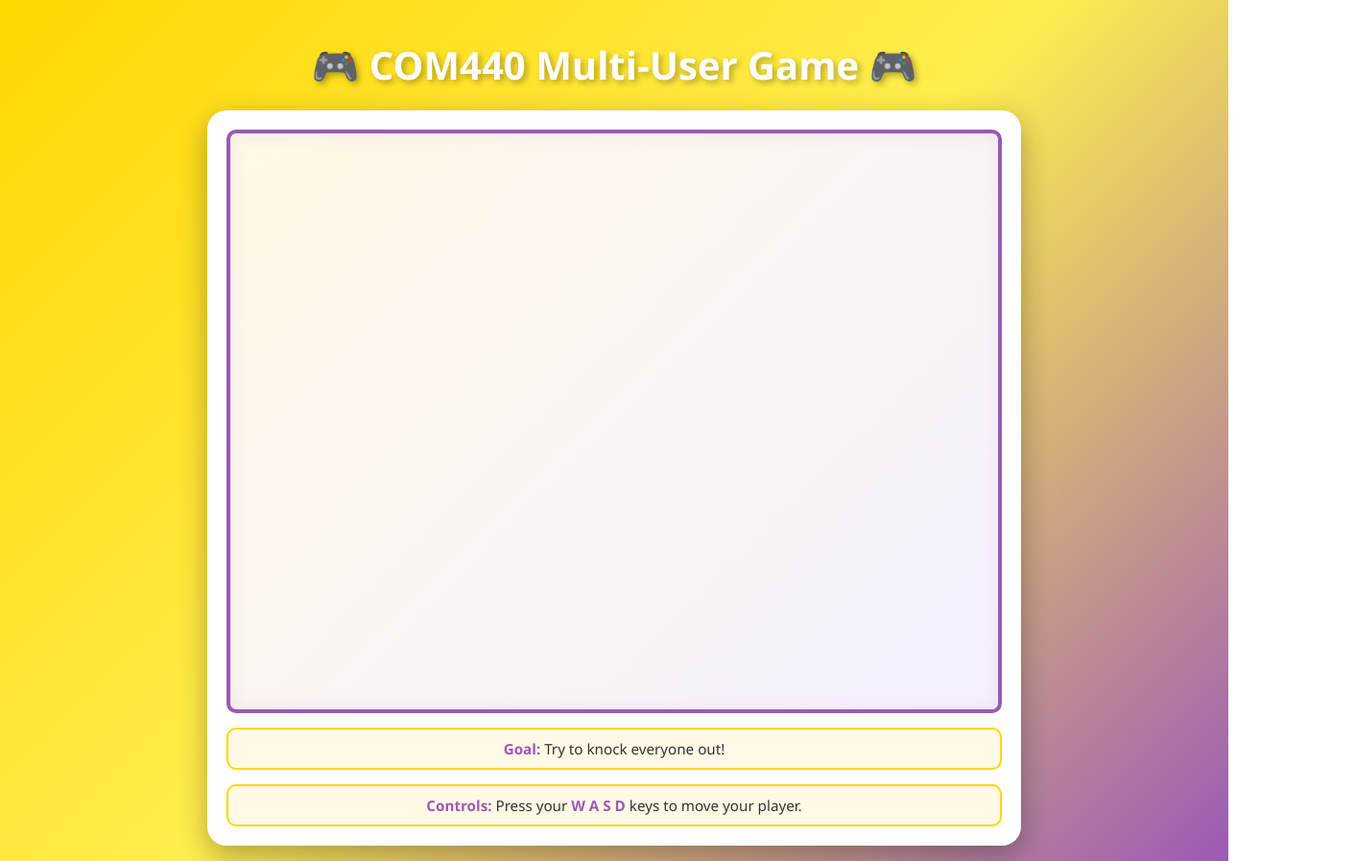
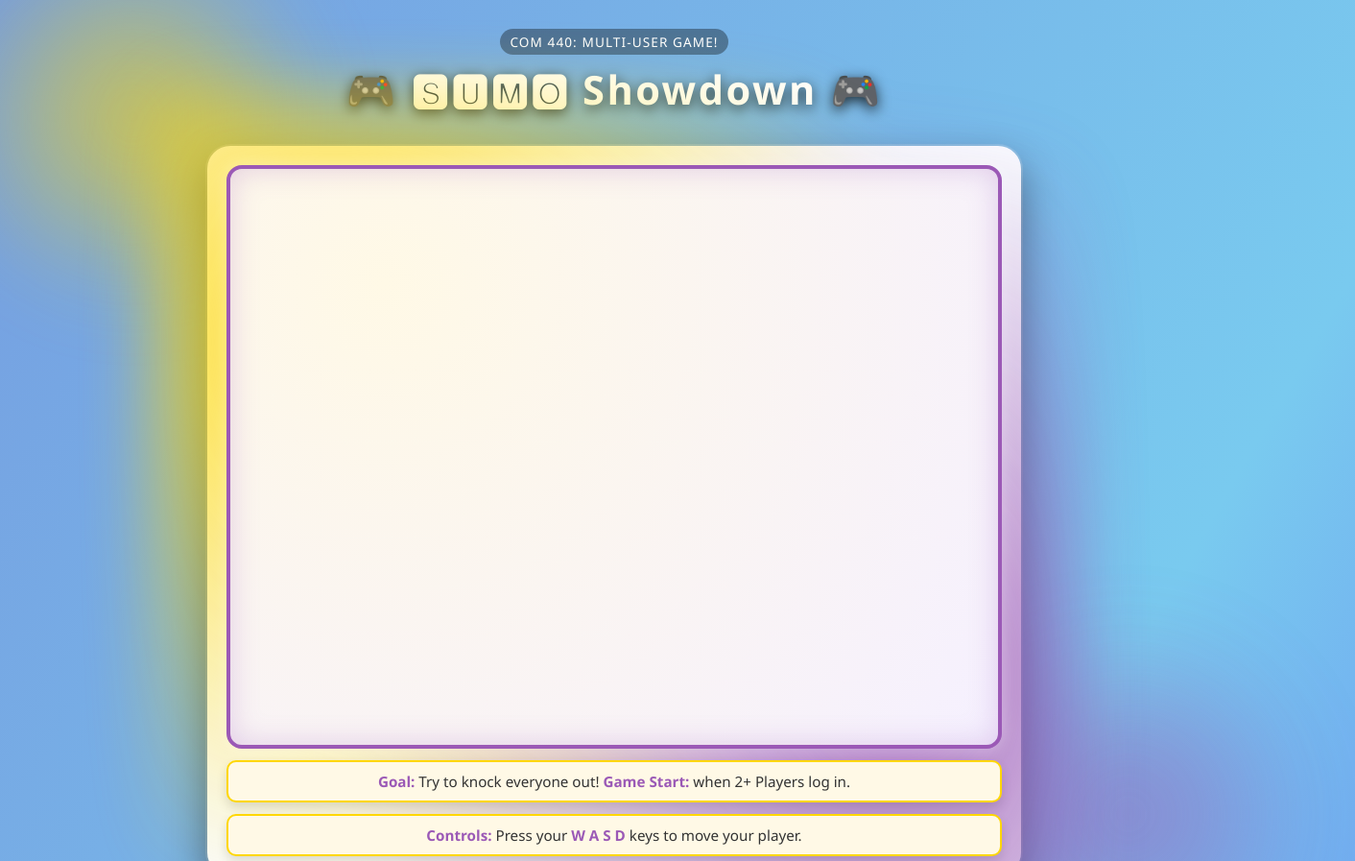
Before and after one commit to quentin-drucker/COM440-Multi-user-Game, a website: page mc_game_assignment/participate_game_93.html in a window 1280 px wide. Shown: the top 897 px of the page at 96% size, 1412 px wide, since content can reach past the window. Drawn offline with nearby package versions, Linux system fonts and the light colour scheme; no server answers.

Commit message:
added more styling changes

```diff
--- a/mc_game_assignment/participate_game_93.html
+++ b/mc_game_assignment/participate_game_93.html
@@ -10,48 +10,162 @@
         box-sizing: border-box;
     }
 
+    /* === PAGE BACKGROUND === */
+
     body {
         font-family: 'Segoe UI', Tahoma, Geneva, Verdana, sans-serif;
-        background: linear-gradient(135deg, #ffd700 0%, #ffed4e 50%, #9b59b6 100%);
         min-height: 100vh;
         display: flex;
         flex-direction: column;
         align-items: center;
         padding: 20px;
+        position: relative;
+        overflow: hidden;
+
+        /* Base animated gradient */
+        background:
+            linear-gradient(120deg, #2b1055, #7597de, #79caef, #533df5);
+        background-size: 300% 300%;
+        animation: arenaGradient 18s ease-in-out infinite;
     }
 
-    h1 {
-        color: white;
-        text-align: center;
-        margin: 20px 0;
-        font-size: 2.5em;
-        text-shadow: 3px 3px 6px rgba(0, 0, 0, 0.3);
+    /* Big moving color waves */
+    @keyframes arenaGradient {
+        0%   { background-position: 0% 50%; }
+        50%  { background-position: 100% 50%; }
+        100% { background-position: 0% 50%; }
     }
 
-    .game-container {
-        background: white;
-        padding: 20px;
-        border-radius: 20px;
-        box-shadow: 0 10px 30px rgba(0, 0, 0, 0.3);
+    /* Floating glowing blobs behind everything */
+    body::before,
+    body::after {
+        content: "";
+        position: absolute;
+        width: 450px;
+        height: 450px;
+        border-radius: 50%;
+        filter: blur(45px);
+        opacity: 0.7;
+        z-index: 0;
     }
 
+    /* Blob 1 */
+    body::before {
+        background: radial-gradient(circle, rgba(255, 215, 0, 0.95), transparent 60%);
+        top: -120px;
+        left: -120px;
+        animation: floatBlob1 22s ease-in-out infinite alternate;
+    }
+
+    /* Blob 2 */
+    body::after {
+        background: radial-gradient(circle, rgba(155, 89, 182, 0.9), transparent 60%);
+        bottom: -150px;
+        right: -140px;
+        animation: floatBlob2 26s ease-in-out infinite alternate;
+    }
+
+    @keyframes floatBlob1 {
+        0%   { transform: translate(0, 0) scale(1); }
+        50%  { transform: translate(80px, 40px) scale(1.1); }
+        100% { transform: translate(40px, -40px) scale(0.9); }
+    }
+
+    @keyframes floatBlob2 {
+        0%   { transform: translate(0, 0) scale(1); }
+        50%  { transform: translate(-60px, -30px) scale(1.15); }
+        100% { transform: translate(-20px, 40px) scale(0.95); }
+    }
+
+    /* === TITLE AREA === */
+
+    .title-header {
+        text-align: center;
+        color: white;
+        margin: 10px 0 25px;
+        position: relative;
+        z-index: 2;
+    }
+
+    .title-badge {
+        display: inline-block;
+        padding: 4px 10px;
+        border-radius: 999px;
+        background: rgba(0, 0, 0, 0.35);
+        font-size: 0.85rem;
+        letter-spacing: 0.08em;
+        text-transform: uppercase;
+        margin-bottom: 8px;
+    }
+
+    .title-main {
+        font-size: 2.6rem;
+        letter-spacing: 0.06em;
+        text-shadow: 0 4px 14px rgba(0, 0, 0, 0.75);
+        margin-bottom: 6px;
+    }
+
+    /* === GAME CONTAINER + GLOW RING === */
+
+    .game-container {
+        position: relative;
+        background: rgba(255, 255, 255, 0.96);
+        padding: 20px;
+        border-radius: 24px;
+        box-shadow:
+            0 18px 40px rgba(0, 0, 0, 0.45),
+            0 0 0 2px rgba(255, 255, 255, 0.2);
+        z-index: 2;
+    }
+
+    /* Strong glowing aura around arena */
+    .game-container::before {
+        content: "";
+        position: absolute;
+        inset: -50px;
+        border-radius: 40px;
+        background:
+            radial-gradient(circle at 20% 30%, rgba(255, 215, 0, 0.9), transparent 60%),
+            radial-gradient(circle at 80% 70%, rgba(155, 89, 182, 0.9), transparent 60%);
+        opacity: 0.9;
+        filter: blur(35px);
+        z-index: -1;
+        animation: arenaGlow 8s ease-in-out infinite alternate;
+    }
+
+    @keyframes arenaGlow {
+        0% {
+            transform: scale(0.96);
+            opacity: 0.7;
+        }
+        100% {
+            transform: scale(1.05);
+            opacity: 1;
+        }
+    }
+
+    /* === CANVAS + CONTROLS === */
+
     canvas {
-        background: linear-gradient(135deg, #fff9e6 0%, #f5f0ff 100%);
+        background: radial-gradient(circle at 20% 20%, #fff9e6, #f5f0ff);
         display: block;
         border: 4px solid #9b59b6;
-        border-radius: 10px;
-        box-shadow: inset 0 0 20px rgba(155, 89, 182, 0.1);
+        border-radius: 16px;
+        box-shadow:
+            inset 0 0 30px rgba(155, 89, 182, 0.25),
+            0 0 18px rgba(255, 255, 255, 0.4);
     }
 
     .controls {
         text-align: center;
-        margin-top: 15px;
+        margin-top: 12px;
         color: #333;
         font-size: 0.95em;
         background: #fff9e6;
         padding: 10px;
         border-radius: 10px;
         border: 2px solid #ffd700;
+        box-shadow: 0 6px 12px rgba(0, 0, 0, 0.12);
     }
 
     .controls strong {
@@ -60,11 +174,16 @@
   </style>
 </head>
 <body>
-    <h1>🎮 COM440 Multi-User Game 🎮</h1>
+    <header class="title-header">
+        <div class="title-badge">COM 440: Multi-user game!</div>
+        <h1 class="title-main">🎮 🆂🆄🅼🅾 Showdown 🎮</h1>
+    </header>
+
     <div class="game-container">
         <canvas id="game" width="800" height="600"></canvas>
         <div class="controls">
             <strong>Goal:</strong> Try to knock everyone out!
+            <strong> Game Start: </strong> when 2+ Players log in.
         </div>
         <div class="controls">
             <strong>Controls:</strong> Press your <strong>W A S D</strong> keys to move your player.
@@ -75,10 +194,18 @@
 <script>
     const canvas = document.getElementById('game');
     const ctx = canvas.getContext('2d');
-    const msg = sessionStorage.getItem('mySessionName') || '_';
+
+    const playerName  = sessionStorage.getItem('mySessionName')  || '_';
+    const playerColor = sessionStorage.getItem('myPlayerColor') || '#1133CC'; // [NEW] (User's color pick passed from login.html)
+    console.log('Joining game as:', playerName, 'with color:', playerColor);
+
     const socket = io({
-        auth: { token: msg }
+        auth: {
+            token: playerName,
+            color: playerColor
+        }
     });
+
 
     let playerId = null;
     const players = {};
```
Also changed, not shown: mc_game_assignment/mc_server.js (+13 -14 lines), mc_game_assignment/public/login.html (+38 -4 lines).
